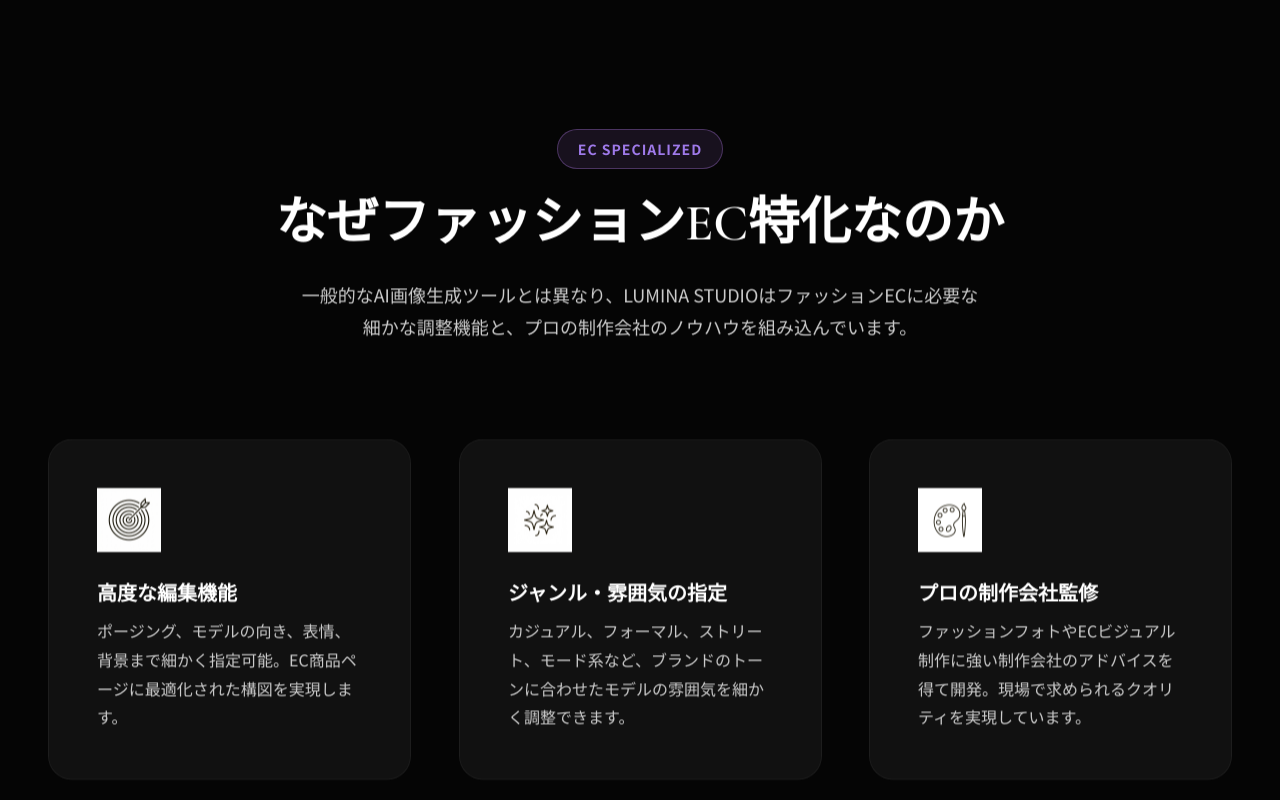
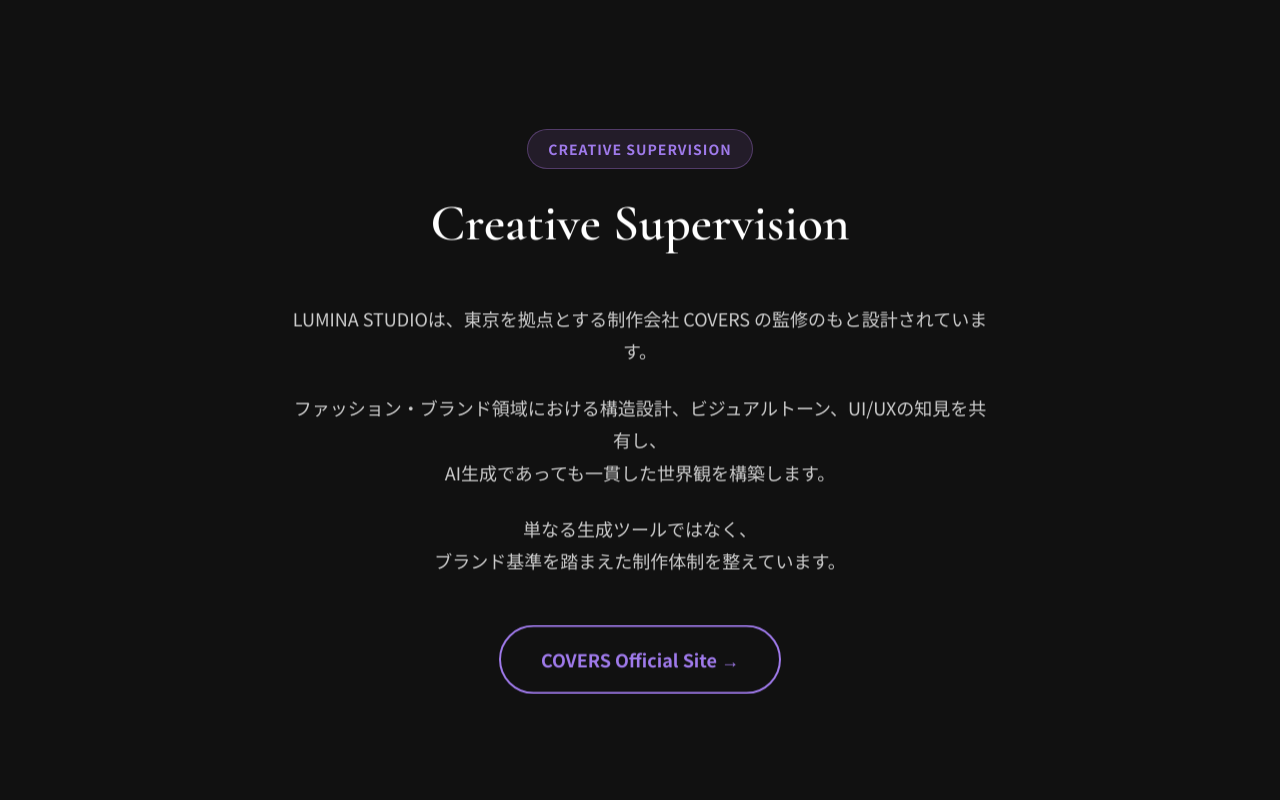
Before and after one commit to Ghost3nexus/lumina-studio-lp, a website: page index.html in a window 1280 px wide. Shown: the part 6140-6940 px from the top of the page. Drawn offline with nearby package versions, Linux system fonts and the light colour scheme.

Commit message:
Add Creative Supervision section highlighting COVERS collaboration

```diff
--- a/index.html
+++ b/index.html
@@ -323,6 +323,33 @@
                         <li>優先対応</li>
                         <li>柔軟なディレクション</li>
                     </ul>
+                </div>
+            </div>
+        </div>
+    </section>
+
+    <!-- Creative Supervision Section -->
+    <section class="creative-supervision-section">
+        <div class="container">
+            <div class="section-header">
+                <span class="section-tag">CREATIVE SUPERVISION</span>
+                <h2 class="section-title fade-up">Creative Supervision</h2>
+                <div class="supervision-content fade-up">
+                    <p class="supervision-text">
+                        LUMINA STUDIOは、東京を拠点とする制作会社 COVERS の監修のもと設計されています。
+                    </p>
+                    <p class="supervision-text">
+                        ファッション・ブランド領域における構造設計、ビジュアルトーン、UI/UXの知見を共有し、<br>
+                        AI生成であっても一貫した世界観を構築します。
+                    </p>
+                    <p class="supervision-text">
+                        単なる生成ツールではなく、<br>
+                        ブランド基準を踏まえた制作体制を整えています。
+                    </p>
+                </div>
+                <div class="supervision-cta fade-up">
+                    <a href="https://www.covers.tokyo/" target="_blank" rel="noopener noreferrer"
+                        class="btn-large btn-secondary">COVERS Official Site →</a>
                 </div>
             </div>
         </div>
--- a/styles.css
+++ b/styles.css
@@ -843,6 +843,33 @@
     border-bottom: none;
 }
 
+
+/* ===================================
+   Creative Supervision Section
+   =================================== */
+.creative-supervision-section {
+    background: var(--color-bg-secondary);
+}
+
+.supervision-content {
+    max-width: 700px;
+    margin: var(--spacing-md) auto;
+    text-align: center;
+}
+
+.supervision-text {
+    font-size: 1.125rem;
+    color: var(--color-text-secondary);
+    line-height: 1.8;
+    margin-bottom: var(--spacing-sm);
+}
+
+.supervision-cta {
+    margin-top: var(--spacing-md);
+    display: flex;
+    justify-content: center;
+}
+
 /* ===================================
    EC Specialization Section
    =================================== */
```
